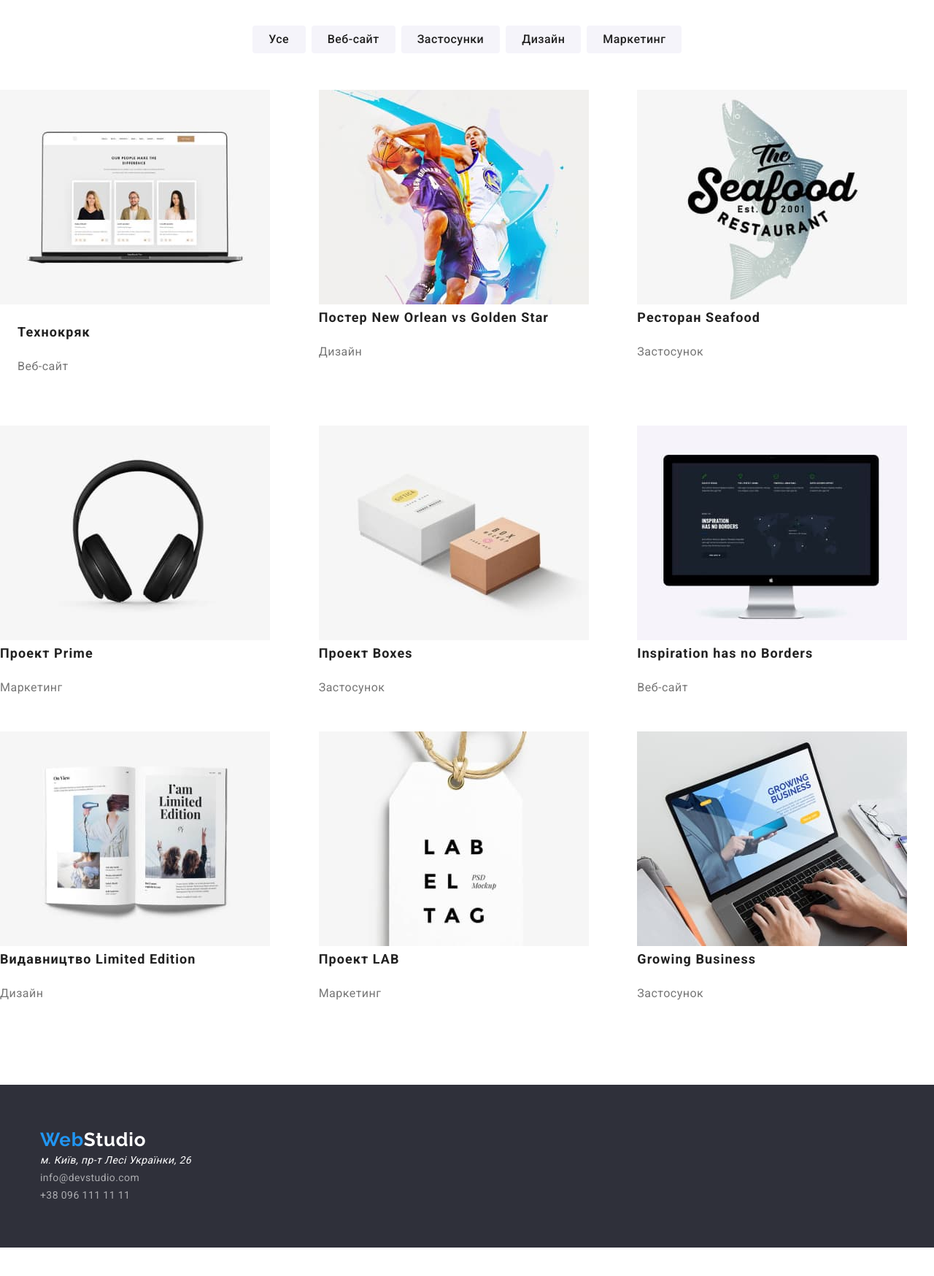
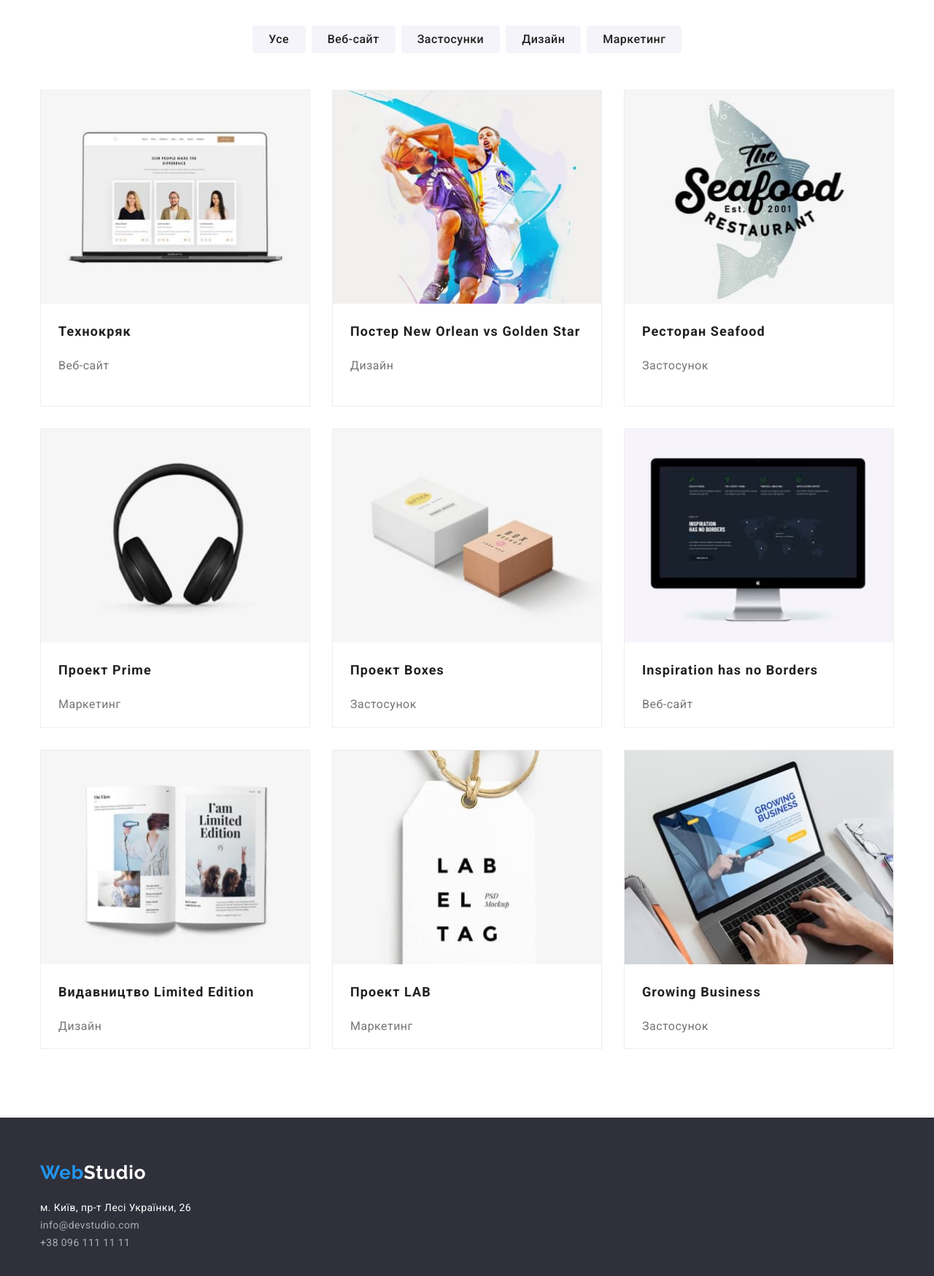
Before and after one commit to nastybir/goit-css, a plain HTML site: page portfolio.html in a window 1280 px wide. Shown: the part 140-1888 px from the top of the page at 73% size. Before the commit the page ends 1849 px from the top, so only its background shows below. Drawn offline with nearby package versions, Linux system fonts and the light colour scheme.

Commit message:
add some changes

```diff
--- a/portfolio.html
+++ b/portfolio.html
@@ -24,7 +24,7 @@
        </ul>
          </nav>
         <ul  class="contacts-nav">
-        <li><a href="mailto:info@devstudio.com">info@devstudio.com</a>></li>
+        <li><a href="mailto:info@devstudio.com">info@devstudio.com</a></li>
         <li><a href="tel:+38096111111">+38 096 111 11 11</a></li>
         </ul>
         </header>
@@ -41,7 +41,7 @@
             <li> <a class="filter-link" href="">Дизайн</a></li>
             <li> <a class="filter-link" href="">Маркетинг</a></li>
          </ul>
-        </div>
+
 
 
            <!-- Секція портфоліо -->
@@ -124,10 +124,11 @@
       <footer class="footer">
         <div class="container">
         <a class="footer-logo" href=""><span>Web</span>Studio</a>
-        <address class="footer-adrdess">м. Київ, пр-т Лесі Українки, 26</address>
+        <address class="footer-address">м. Київ, пр-т Лесі Українки, 26
         <ul>
           <li><a class="footer-contacts-link" href="mailto:info@devstudio.com">info@devstudio.com</a></li>
           <li><a class="footer-contacts-link" href="tel:+38096111111">+38 096 111 11 11</a></li>
+        </address>
           </ul>
         </div>
         </footer>
--- a/style.css
+++ b/style.css
@@ -368,6 +368,37 @@ text-transform: uppercase;
     display: flex;
     justify-content: space-between;
   }
+  /* .overlay-work{
+    position: absolute;
+    top: 0;
+    left: 0;
+    width: 100%;
+    height: 100%;
+
+    background-color:  rgba(47, 48, 58, 0.8);
+    color: var(--background-color);
+
+
+    margin: 0;
+
+    font-size: 16px;
+    line-height: 1.2;
+
+    transform: translateY(100%);
+    transition: transform 250ms cubic-bezier(0.4, 0, 0.2, 1);
+  }
+  .img-work{
+    position: relative;
+    overflow: hidden;
+  }
+  .link-thumb:hover .overlay-work,
+  .link-thumb:focus .overlay-work{
+    transform: translateY(0);
+  } */
+
+
+
+
 
   /*наша команда*/
   .our-team{
@@ -491,7 +522,7 @@ text-transform: uppercase;
     color: #ffffff;
     background-color: #2f303a;
 
-    font-family: Roboto;
+    font-family: Roboto, sans-serif;
     font-style: normal;
     font-weight: 400;
     font-size: 14px;
@@ -502,7 +533,7 @@ text-transform: uppercase;
     /* margin-bottom: 20px; */
     color: #ffffff;
 
-    font-family: Raleway;
+    font-family: Raleway, sans-serif;
     font-style: normal;
     font-weight: 700;
     font-size: 26px;
@@ -606,31 +637,38 @@ color: var(--background-color);
     flex-wrap: wrap;
     margin-left: -30px;
     margin-top: -30px;
+    justify-content: space-between;
   }
 
   .examples-link{
     flex-basis: calc((100% - 90px) / 3);
     margin-left: 30px;
     margin-top: 30px;
+    border: 1px solid #EEEEEE;
+    width: 370px;
+    /* height: 404px; */
   }
   .examples-titel {
     color: var(--title-text-color);
-
+    margin-top: 20px;
     font-weight: 700;
     font-size: 18px;
     line-height: 2;
     letter-spacing: 0.06em;
   }
+  .examples-titel, .examples-type{
+      margin-left: 24px;
+  }
 
   .examples-type {
     color: var(--primary-text-color);
-
+    margin-top: 4px;
     font-size: 16px;
     line-height: 1.8;
     letter-spacing: 0.03em;
   }
   .link-text{
-    padding: 20px 24px;
+    padding-bottom: 24px;
     border-left: 1px solid var(--card-border-line);
     border-right: 1px solid var(--card-border-line);
     border-bottom: 1px solid var(--card-border-line);
@@ -648,7 +686,6 @@ color: var(--background-color);
     position: relative;
     /* width: 100%;
     height: 100%; */
-
     overflow: hidden;
   }
 
```
Also changed, not shown: index.html (+7 -2 lines).
